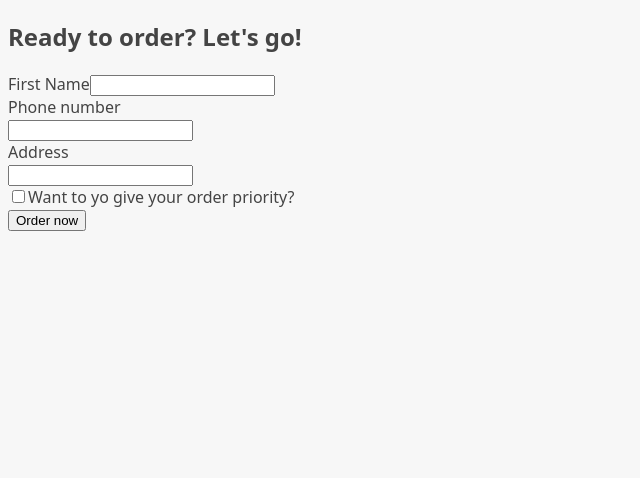
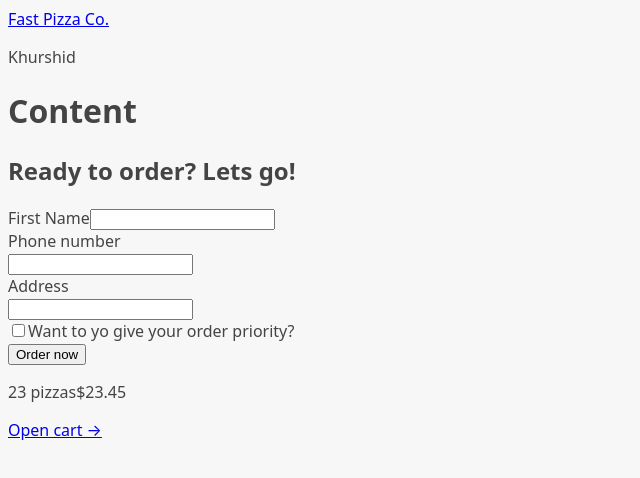
Before and after one commit to KhurshidSunny/fast-pizza, a React (Vite) app: page /order/new in a window 1280 px wide. Shown: the top 478 px of the page, without its empty margins (0-640 px from the left). Built offline with nearby package versions, Linux system fonts and the light colour scheme.

Commit message:
implemented the AppLayout of the app by setting the nested Routers

```diff
--- /dev/null
+++ b/src/UI/AppLayout.jsx
@@ -0,0 +1,20 @@
+import { Outlet } from "react-router-dom";
+import CartOverview from "../features/cart/CartOverview";
+import Header from "./Header";
+
+function AppLayout() {
+  return (
+    <div>
+      <Header />
+
+      <main>
+        <h1>Content</h1>
+        <Outlet />
+      </main>
+
+      <CartOverview />
+    </div>
+  );
+}
+
+export default AppLayout;
--- /dev/null
+++ b/src/UI/Header.jsx
@@ -0,0 +1,13 @@
+import { Link } from "react-router-dom";
+
+function Header() {
+  return (
+    <header>
+      <Link to="/">Fast Pizza Co.</Link>
+
+      <p>Khurshid</p>
+    </header>
+  );
+}
+
+export default Header;
--- a/src/features/cart/Cart.jsx
+++ b/src/features/cart/Cart.jsx
@@ -26,6 +26,7 @@
 
 function Cart() {
   const cart = fakeCart;
+  console.log(cart);
 
   return (
     <div>
--- a/src/features/cart/CartOverview.jsx
+++ b/src/features/cart/CartOverview.jsx
@@ -1,3 +1,5 @@
+import { Link } from "react-router-dom";
+
 function CartOverview() {
   return (
     <div>
@@ -5,7 +7,7 @@
         <span>23 pizzas</span>
         <span>$23.45</span>
       </p>
-      <a href="#">Open cart &rarr;</a>
+      <Link to="/cart">Open cart &rarr;</Link>
     </div>
   );
 }
--- a/src/features/order/CreateOrder.jsx
+++ b/src/features/order/CreateOrder.jsx
@@ -1,10 +1,10 @@
 // import { useState } from "react";
 
 // https://uibakery.io/regex-library/phone-number
-const isValidPhone = (str) =>
-  /^\+?\d{1,4}?[-.\s]?\(?\d{1,3}?\)?[-.\s]?\d{1,4}[-.\s]?\d{1,4}[-.\s]?\d{1,9}$/.test(
-    str
-  );
+// const isValidPhone = (str) =>
+//   /^\+?\d{1,4}?[-.\s]?\(?\d{1,3}?\)?[-.\s]?\d{1,4}[-.\s]?\d{1,4}[-.\s]?\d{1,9}$/.test(
+//     str
+//   );
 
 const fakeCart = [
   {
@@ -33,10 +33,11 @@
 function CreateOrder() {
   // const [withPriority, setWithPriority] = useState(false);
   const cart = fakeCart;
+  console.log(cart);
 
   return (
     <div>
-      <h2>Ready to order? Let's go!</h2>
+      <h2>Ready to order? Lets go!</h2>
 
       <form>
         <div>
--- a/src/features/order/Order.jsx
+++ b/src/features/order/Order.jsx
@@ -53,7 +53,7 @@
     cart,
   } = order;
   const deliveryIn = calcMinutesLeft(estimatedDelivery);
-
+  console.log(id, cart);
   return (
     <div>
       <div>
```
Also changed, not shown: src/App.jsx (+7 -1 lines).
